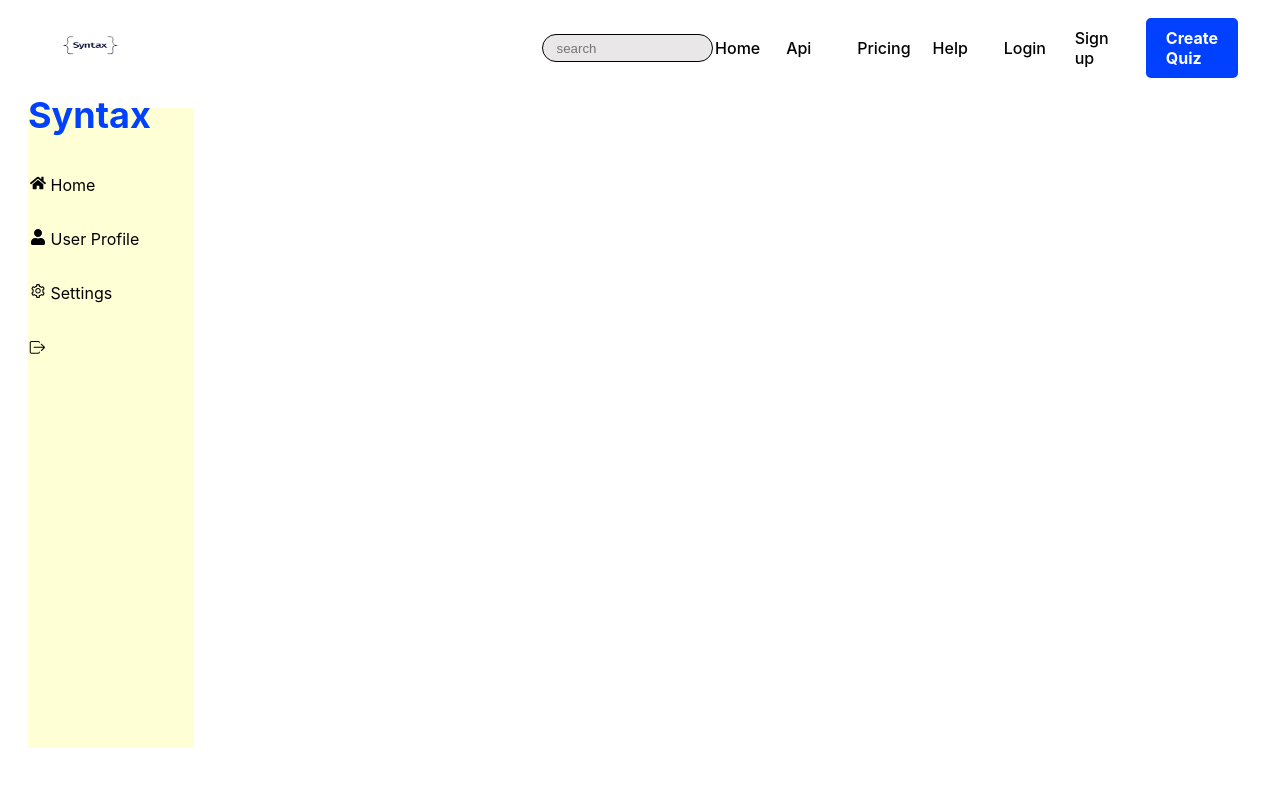
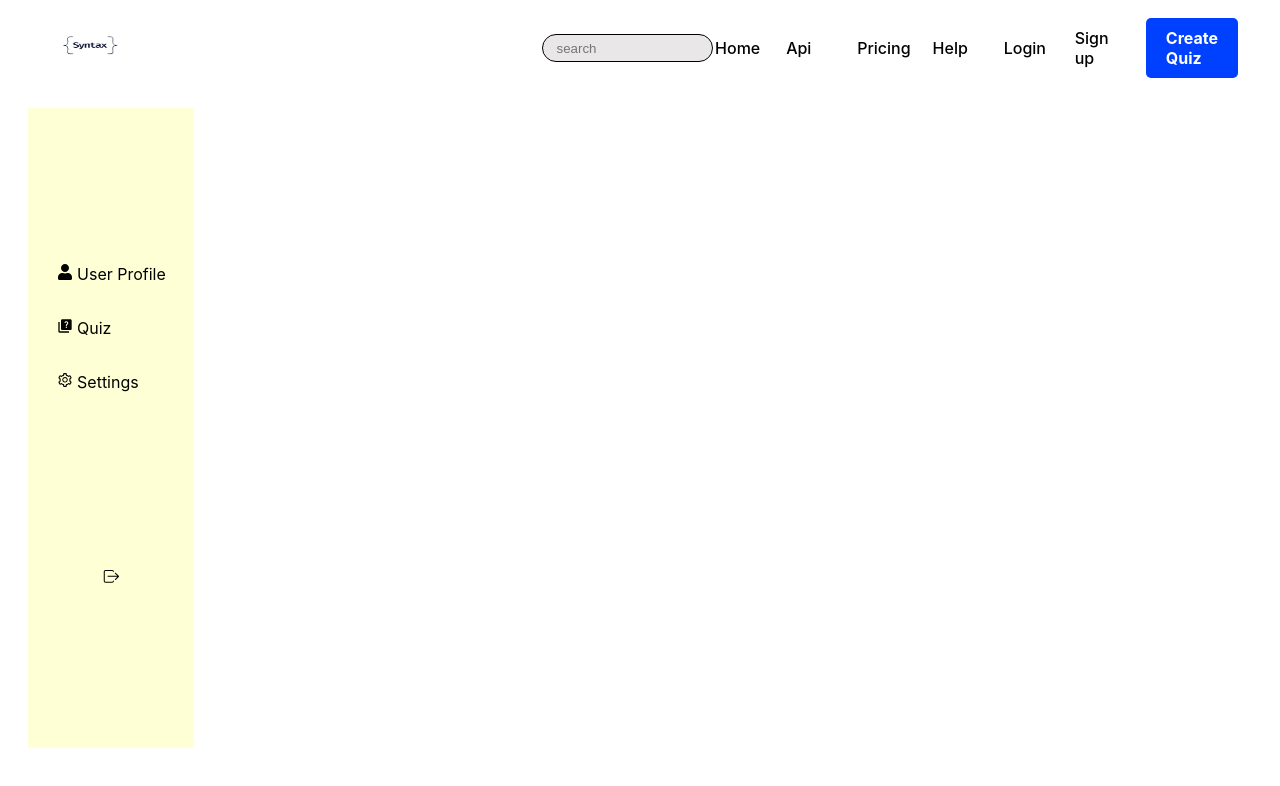
Before and after one commit to Adetoke0987/SyntaxQuizz, a React (Vite) app: page /dashboard in a window 1280 px wide. Shown: the top 786 px of the page. Built offline with nearby package versions, Linux system fonts and the light colour scheme.

Commit message:
update Quiz

```diff
--- a/src/components/sidebar/Sidebar.jsx
+++ b/src/components/sidebar/Sidebar.jsx
@@ -1,27 +1,30 @@
 import React from 'react'
 import NavLinks from '../navlinks/NavLinks'
 import './sidebar.css'
-import { FaHome, FaUser } from "react-icons/fa";
+import { FaUser } from "react-icons/fa";
 import {AiOutlineSetting} from 'react-icons/ai'
 import { IoIosLogOut } from "react-icons/io";
+import { MdQuiz } from "react-icons/md";
 
 const links = [
-    {to: "/", icon: <FaHome/>, label: "Home", id: 1},
-    {to: "/dashboard/user", icon: <FaUser/>, label: "User Profile", id: 2},
+    {to: "/dashboard/user", icon: <FaUser/>, label: "User Profile", id: 1},
+    {to: '/dashboard/quiz', icon:<MdQuiz/>, label: "Quiz", id: 2},
     {to: "/dashboard/settings", icon: <AiOutlineSetting/>, label: "Settings", id: 3},
 ]
 const Sidebar = () => {
     return (
         <div id="side-wrapper">
-            <div className='logo'>
+            {/* <div className='logo'>
                 <h1>Syntax</h1>
-            </div>
+            </div> */}
+          <div id='gold'>
           <div id='links'>
            {
              links.map(({to, icon, label, id}) => (
                 <NavLinks key={id} to={to}> {icon} {label}</NavLinks>
                 ))
            }
+          </div>
           </div>
           <div>
             <h3><IoIosLogOut /></h3>
--- a/src/components/sidebar/sidebar.css
+++ b/src/components/sidebar/sidebar.css
@@ -1,12 +1,17 @@
 #side-wrapper{
     display: flex;
+    justify-content: space-evenly;
+    flex-direction: column;
     background-color: rgba(255, 255, 200, 0.747);
     color: black;
     align-items: center;
     width: 13vw;
     height: 80vh;
-    display: block;
+
 }
+
+
+
 .active{
     background-color: blue;
 }
--- /dev/null
+++ b/src/pages/quiz/Quiz.jsx
@@ -0,0 +1,9 @@
+import React from 'react'
+
+const Quiz = () => {
+  return (
+    <div>Quiz</div>
+  )
+}
+
+export default Quiz
--- a/src/router.jsx
+++ b/src/router.jsx
@@ -10,6 +10,7 @@ import Signup from "./pages/Signup";
 import UserProfile from "./pages/dashboard/userprofile/Userprofile";
 import Dashboard from "./pages/dashboard/Dashboard";
 import Settings from "./pages/dashboard/settings/Settings";
+import Quiz from "./pages/quiz/Quiz";
 
 
 const router = createBrowserRouter ([
@@ -61,6 +62,10 @@ const router = createBrowserRouter ([
                     {
                         path: '/dashboard/settings',
                         element: <Settings/>
+                    },
+                    {
+                        path: './dashboard/quiz',
+                        element : <Quiz/>
                     }
                 ]
             }
```
